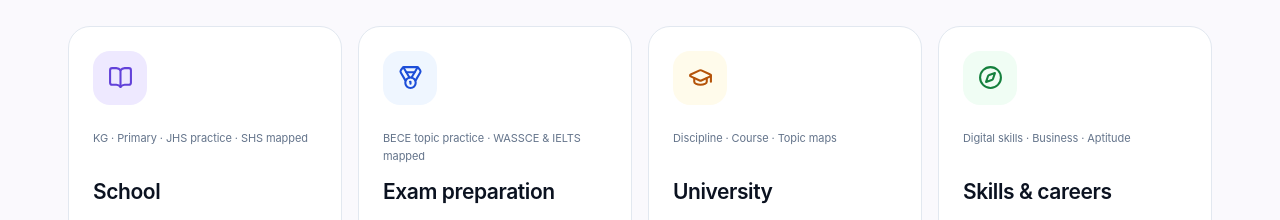
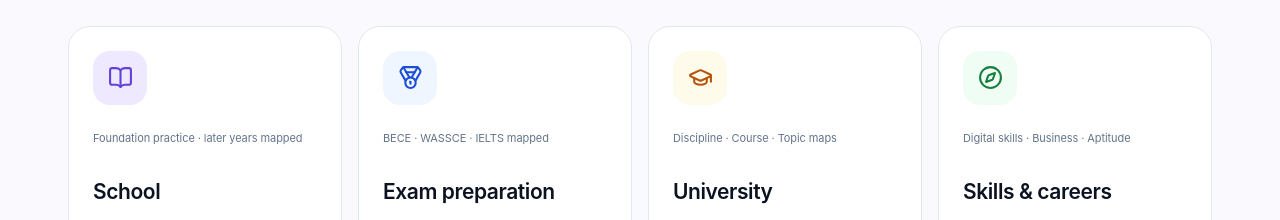
Before and after one commit to Eugene999B/SukuuNova, a Next.js app: page /learn in a window 1280 px wide. Shown: the part 911-1131 px from the top of the page. Built offline with nearby package versions, Linux system fonts and the light colour scheme.

Commit message:
fix(learn): align landing copy with validated coverage

```diff
--- a/src/app/learn/LearnExperience.tsx
+++ b/src/app/learn/LearnExperience.tsx
@@ -3,8 +3,8 @@ import { ArrowRight, BookOpen, GraduationCap, Medal, Sparkles, Compass, Calendar
 import styles from "./hub.module.css";
 
 const paths = [
-  { title:"School", detail:"KG · Primary · JHS practice · SHS mapped", copy:"Pick your class and SukuuNova will clearly separate practice-ready topics from coverage still being built.", lane:"school", icon:BookOpen, tone:"violet" },
-  { title:"Exam preparation", detail:"BECE topic practice · WASSCE & IELTS mapped", copy:"Practise only where reviewed coverage exists. Full mocks stay unavailable until exam-specific structure and marking are validated.", lane:"exam", icon:Medal, tone:"blue" },
+  { title:"School", detail:"Foundation practice · later years mapped", copy:"Pick your class and SukuuNova will clearly separate practice-ready topics from coverage still being built.", lane:"school", icon:BookOpen, tone:"violet" },
+  { title:"Exam preparation", detail:"BECE · WASSCE · IELTS mapped", copy:"Practise only where reviewed coverage exists. Full mocks stay unavailable until exam-specific structure and marking are validated.", lane:"exam", icon:Medal, tone:"blue" },
   { title:"University", detail:"Discipline · Course · Topic maps", copy:"Explore mapped university routes. Reviewed course-level question packs are still expanding and are not presented as complete.", lane:"university", icon:GraduationCap, tone:"orange" },
   { title:"Skills & careers", detail:"Digital skills · Business · Aptitude", copy:"Make room for a new skill with a short, focused practice session.", lane:"skills", icon:Compass, tone:"green" },
 ];
```
